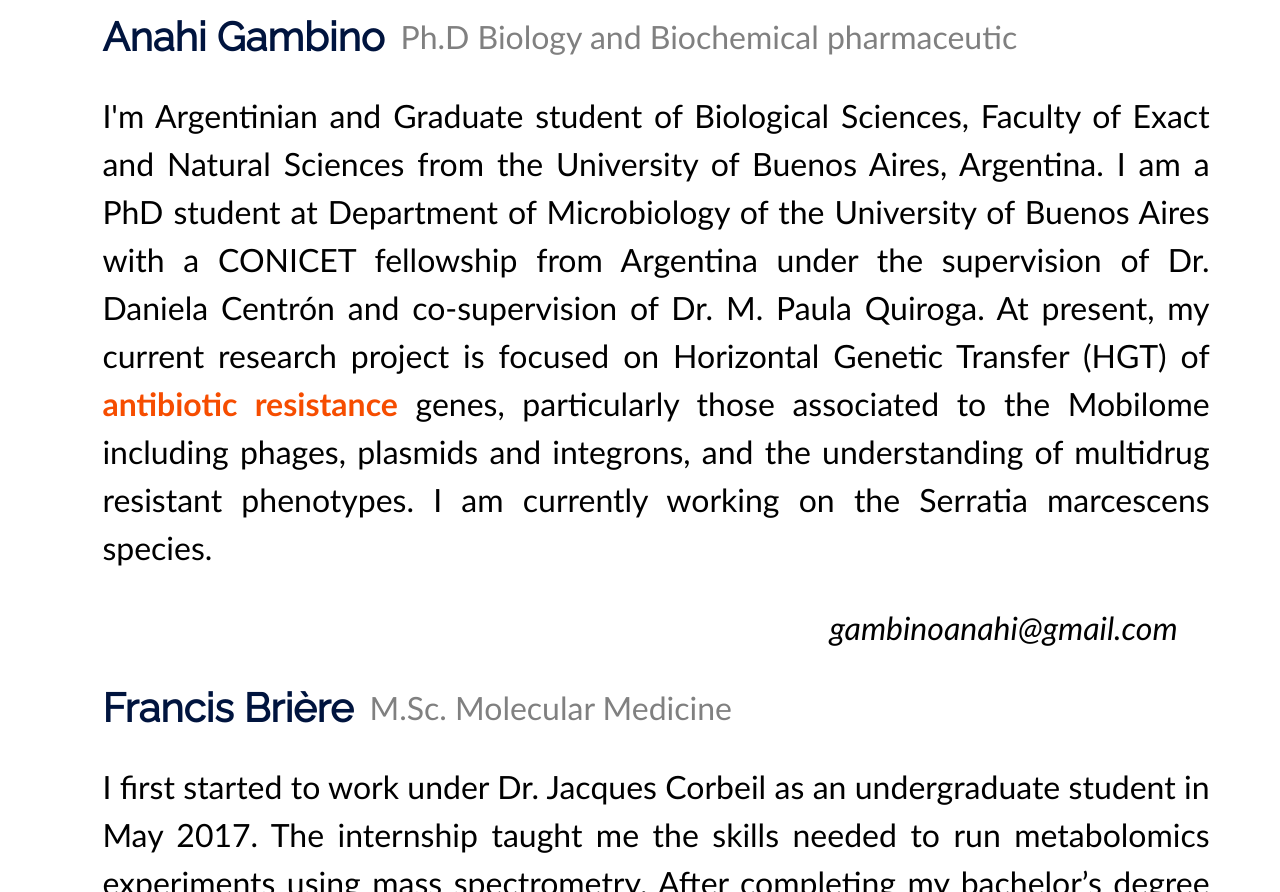
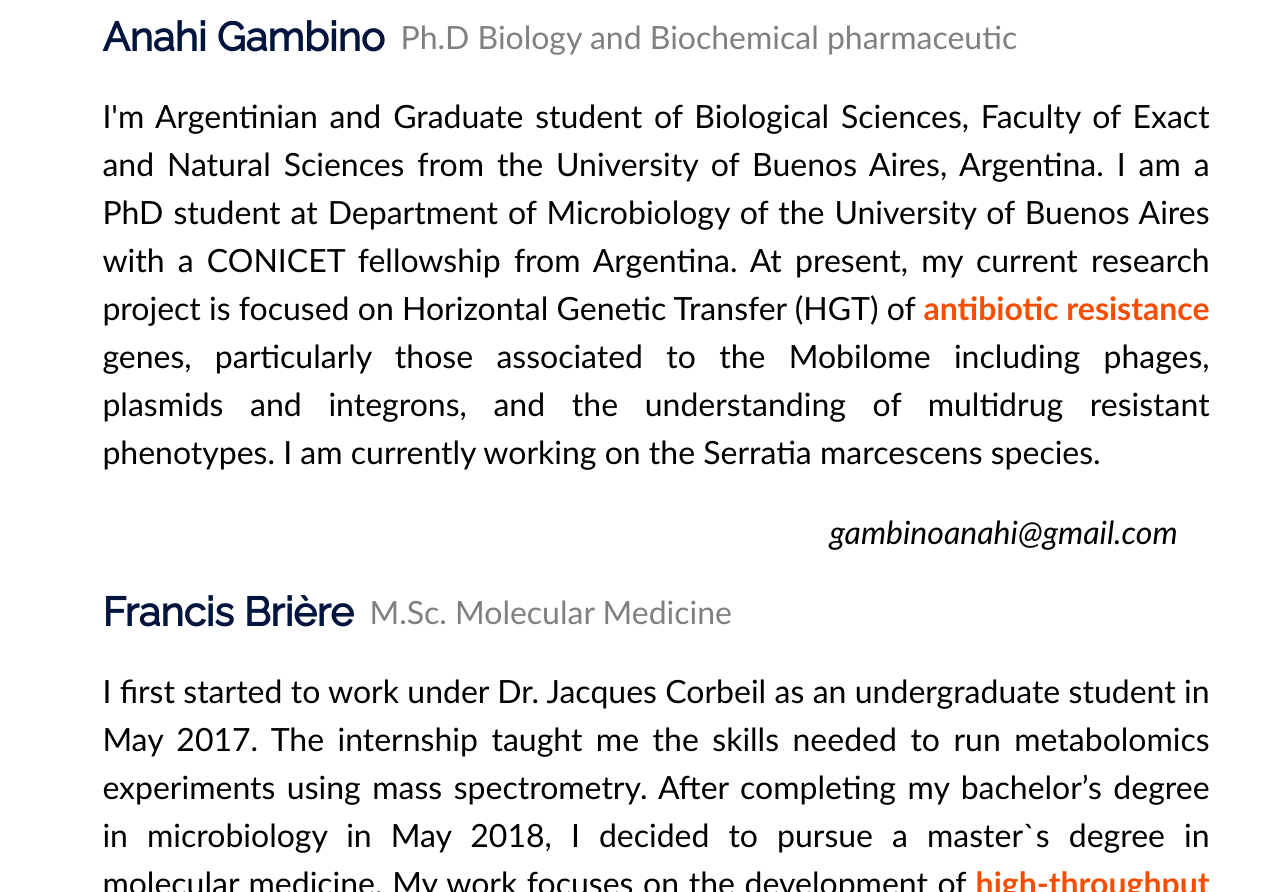
Before and after one commit to corbeillab/SiteWeb, a plain HTML site: page page/members.html in a window 1280 px wide. Shown: the part 4026-4918 px from the top of the page. Drawn offline with Linux system fonts and the light colour scheme.

Commit message:
description Anahi

```diff
--- a/page/members.html
+++ b/page/members.html
@@ -287,16 +287,17 @@
                   </div>
                   <div class="member_summary">
                     <p>
-                      I'm Argentinian and Graduate student of Biological Sciences, Faculty
-                      of Exact and Natural Sciences from the University of Buenos Aires, Argentina.
-                      I am a PhD student at Department of Microbiology of the University of Buenos
-                      Aires with a CONICET fellowship from Argentina under the supervision of Dr.
-                      Daniela Centrón and co-supervision of Dr. M. Paula Quiroga. At present, my
-                      current research project is focused on Horizontal Genetic Transfer (HGT) of
-                      <strong>antibiotic resistance</strong> genes, particularly those associated
-                      to the Mobilome including phages, plasmids and integrons, and the understanding
-                       of multidrug resistant phenotypes. I am currently working on the Serratia
-                       marcescens species.
+                      I'm Argentinian and Graduate student of Biological Sciences,
+                      Faculty of Exact and Natural Sciences from the University
+                      of Buenos Aires, Argentina. I am a PhD student at Department
+                      of Microbiology of the University of Buenos Aires with a
+                      CONICET fellowship from Argentina. At present, my current
+                      research project is focused on Horizontal Genetic Transfer
+                      (HGT) of <strong>antibiotic resistance</strong> genes, particularly those
+                      associated to the Mobilome including phages, plasmids and
+                      integrons, and the understanding of multidrug resistant
+                      phenotypes. I am currently working on the Serratia marcescens
+                      species.
                     </p>
                   </div>
                   <div class="member_coord">
```
